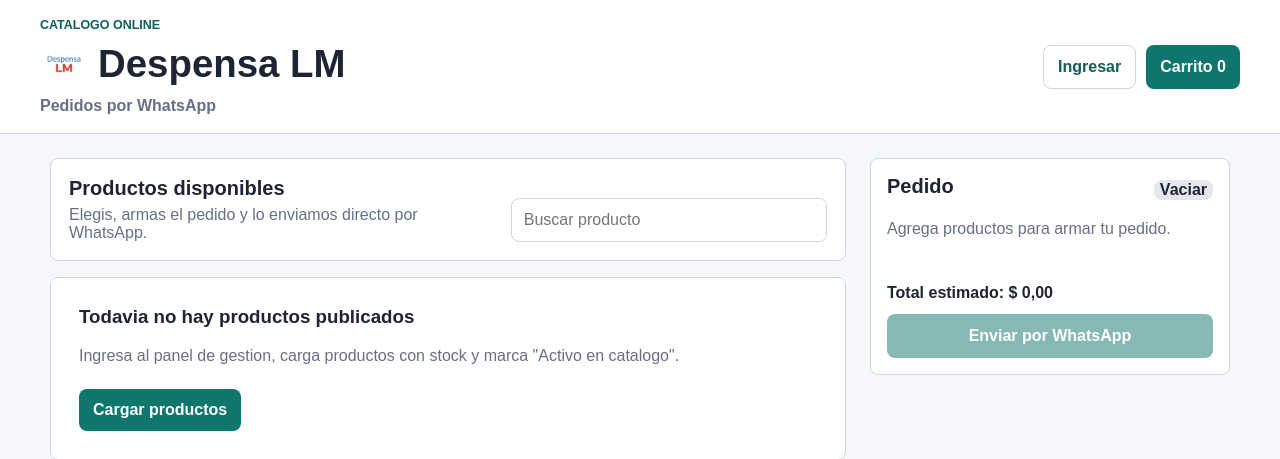
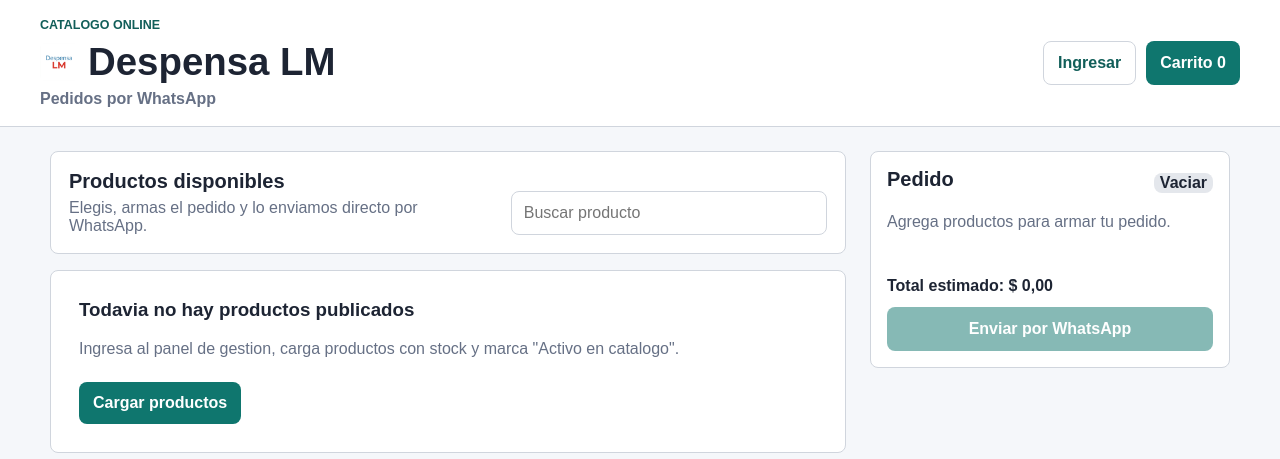
Before and after one commit to redbreake/DespensaLM, a Django app: page / in a window 1280 px wide. Shown: the top 459 px of the page. Run offline with Django 5.2, Linux system fonts and the light colour scheme; data that the repository does not hold is empty.

Commit message:
fix: alinear logo a la izquierda en el catalogo y ajustar tamaño

```diff
--- a/despensa/templates/despensa/catalogo.html
+++ b/despensa/templates/despensa/catalogo.html
@@ -11,8 +11,8 @@
   <header class="topbar">
     <div class="brand-block">
       <p class="eyebrow">Catalogo online</p>
-      <div style="display: flex; align-items: center; justify-content: center; gap: 10px; margin-bottom: 5px;">
-        <img src="{% static 'despensa/img/logo.png' %}" alt="Logo Despensa LM" style="height: 48px; width: auto; border-radius: 6px;">
+      <div style="display: flex; align-items: center; justify-content: flex-start; gap: 10px; margin-bottom: 2px;">
+        <img src="{% static 'despensa/img/logo.png' %}" alt="Logo Despensa LM" style="height: 38px; width: auto; border-radius: 6px;">
         <h1 style="margin: 0;">Despensa LM</h1>
       </div>
       <span>Pedidos por WhatsApp</span>
```
